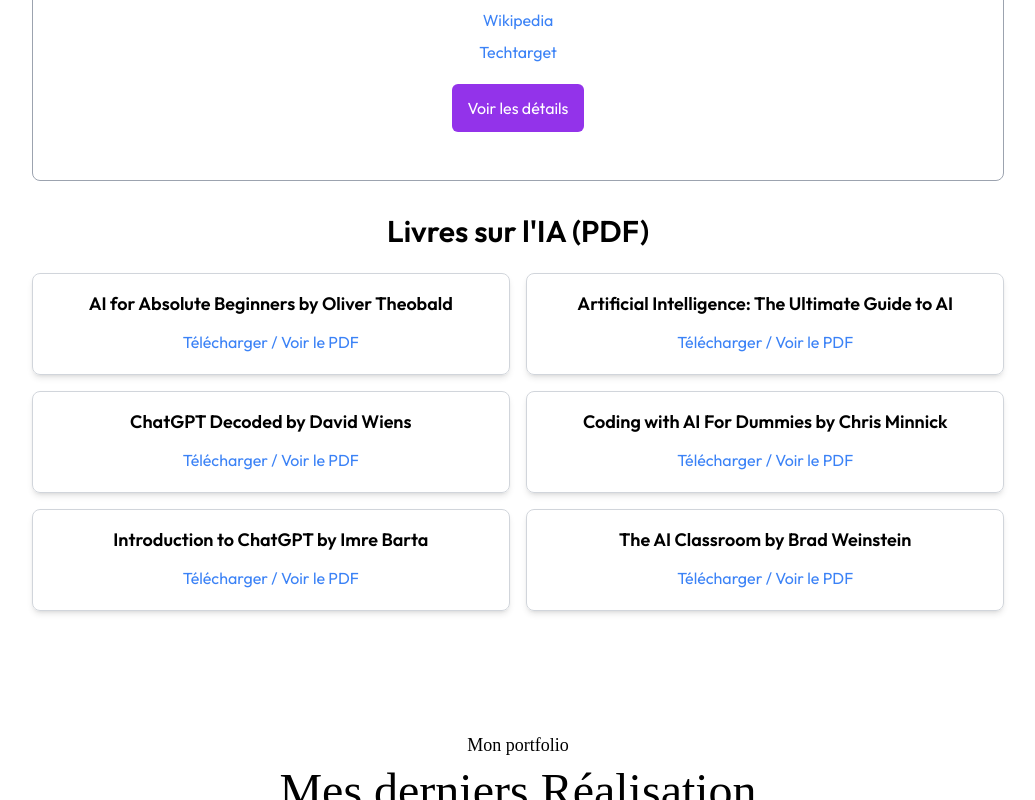
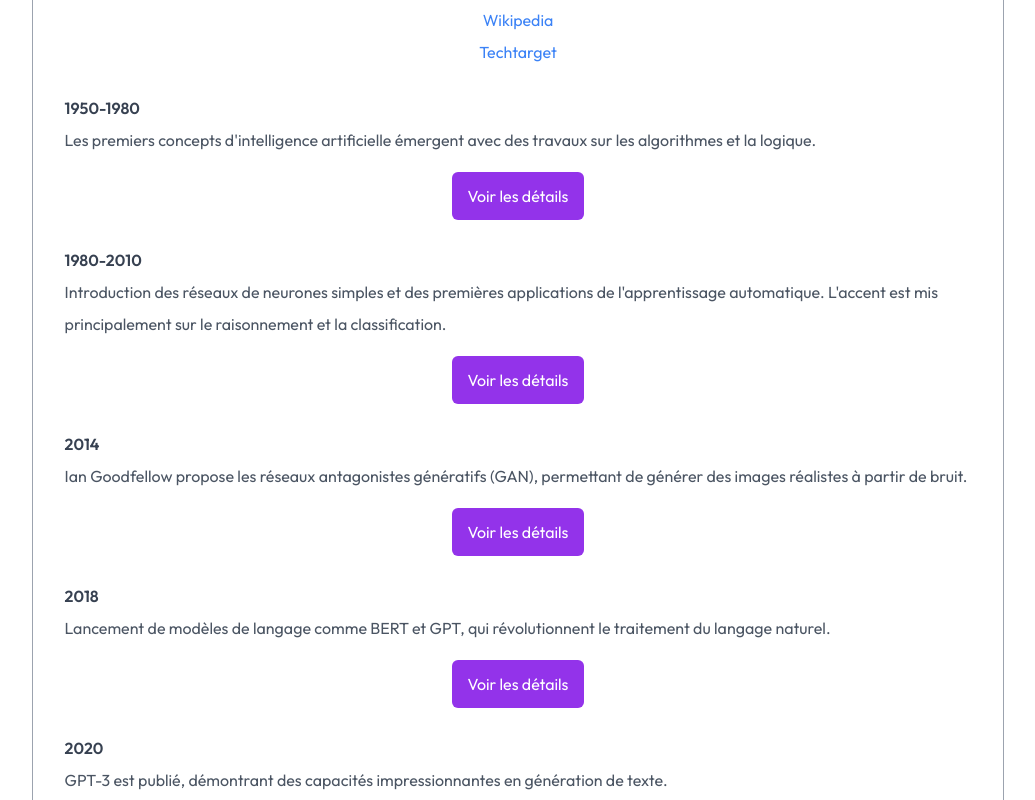
Before and after one commit to samaholicc/ReactPortfolio, a React (Vite) app: page / in a window 1280 px wide. Shown: the part 5060-5860 px from the top of the page, without its empty margins (122-1157 px from the left). Built offline with nearby package versions, Linux system fonts and the light colour scheme; a web font is replaced by a local one.

Commit message:
last1 flux RSS

```diff
--- a/src/components/Services.jsx
+++ b/src/components/Services.jsx
@@ -13,6 +13,7 @@ import aiBook6 from "../assets/The_AI_Classroom_The_Ultimate_Guide_to_Artificial
 const Services = () => {
   const [showModal, setShowModal] = useState(false);
   const [selectedService, setSelectedService] = useState(null);
+
   // Liste des PDF sur l'IA
   const pdfFiles = [
     { name: "AI for Absolute Beginners by Oliver Theobald", url: aiBook1 },
@@ -23,7 +24,6 @@ const Services = () => {
     { name: "The AI Classroom by Brad Weinstein", url: aiBook6 },
   ];
 
-
   const handleShowDetails = (service) => {
     setSelectedService(service);
     setShowModal(true);
@@ -33,6 +33,16 @@ const Services = () => {
     setShowModal(false);
     setSelectedService(null);
   };
+
+  // Timeline events
+  const events = [
+    { year: '1950-1980', description: 'Les premiers concepts d\'intelligence artificielle émergent avec des travaux sur les algorithmes et la logique.' },
+    { year: '1980-2010', description: 'Introduction des réseaux de neurones simples et des premières applications de l\'apprentissage automatique. L\'accent est mis principalement sur le raisonnement et la classification.' },
+    { year: '2014', description: 'Ian Goodfellow propose les réseaux antagonistes génératifs (GAN), permettant de générer des images réalistes à partir de bruit.' },
+    { year: '2018', description: 'Lancement de modèles de langage comme BERT et GPT, qui révolutionnent le traitement du langage naturel.' },
+    { year: '2020', description: 'GPT-3 est publié, démontrant des capacités impressionnantes en génération de texte.' },
+    { year: '2021-2023', description: 'L\'IA générative trouve des applications dans la création d\'art, la musique, la rédaction, et même dans le codage, avec des outils comme DALL-E et Codex.' },
+  ];
 
   return (
     <div id="services" className="w-full px-[12%] py-10 scroll-mt-20">
@@ -75,18 +85,25 @@ const Services = () => {
                 Techtarget
               </a>
             </div>
+
+            {events.map((event, index) => (
+              <motion.div key={index} className="mt-6">
+                <h4 className="text-md font-semibold text-gray-700">{event.year}</h4>
+                <p className="text-gray-600 dark:text-white/80 mb-2">{event.description}</p>
                 <button
                   className="mt-4 px-4 py-2 bg-purple-600 text-white rounded-md hover:bg-purple-700 mx-auto block"
                   onClick={() =>
                     handleShowDetails({
-                  title: "IA",
-                  details: "Détails sur l'IA",
-                  advantages: ["Automatisation", "Personnalisation"],
+                      title: "IA générative",
+                      details: event.description,
+                      advantages: ["Automatisation", "Personnalisation"], // Adjust as needed
                     })
                   }
                 >
                   Voir les détails
                 </button>
+              </motion.div>
+            ))}
           </motion.div>
         </div>
 
```
Lines whose indentation alone changed are shown as unchanged.
